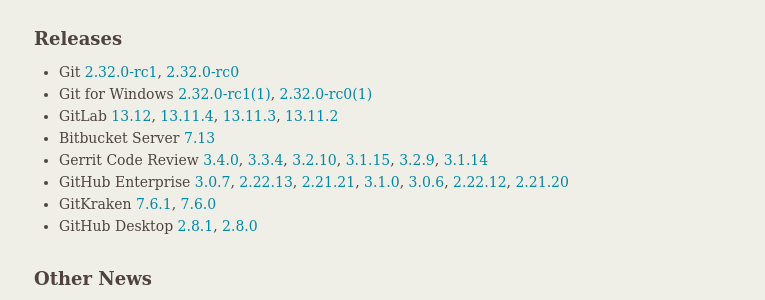
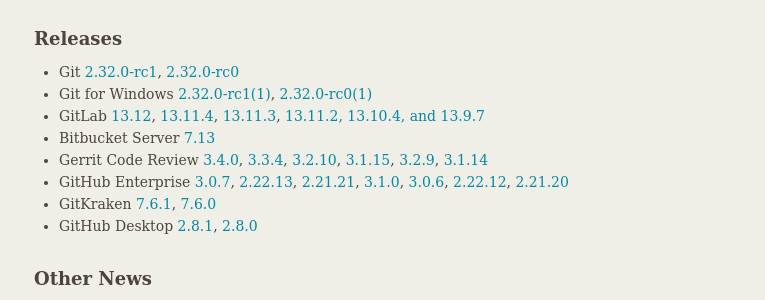
Before and after one commit to git/git.github.io, a Jekyll site: the page built from rev_news/drafts/edition-75.md, in a window 1280 px wide and 900 px high, scrolled down 2786 px. Shown: the part 303-603 px from the top of the window, without its empty margins (375-1140 px from the left). Built offline with Jekyll 4.4.1, drawn with Linux system fonts in a browser that asks for light colours.

Commit message:
rn-75: add a few more GitLab releases

```diff
--- a/rev_news/drafts/edition-75.md
+++ b/rev_news/drafts/edition-75.md
@@ -210,7 +210,7 @@
 + GitLab [13.12](https://about.gitlab.com/releases/2021/05/22/gitlab-13-12-released/),
 [13.11.4](https://about.gitlab.com/releases/2021/05/14/gitlab-13-11-4-released/),
 [13.11.3](https://about.gitlab.com/releases/2021/04/30/gitlab-13-11-3-released/),
-[13.11.2](https://about.gitlab.com/releases/2021/04/28/security-release-gitlab-13-11-2-released/)
+[13.11.2, 13.10.4, and 13.9.7](https://about.gitlab.com/releases/2021/04/28/security-release-gitlab-13-11-2-released/)
 + Bitbucket Server [7.13](https://confluence.atlassian.com/bitbucketserver/bitbucket-server-release-notes-872139866.html)
 + Gerrit Code Review [3.4.0](https://www.gerritcodereview.com/3.4.html),
 [3.3.4](https://www.gerritcodereview.com/3.3.html#334),
```
